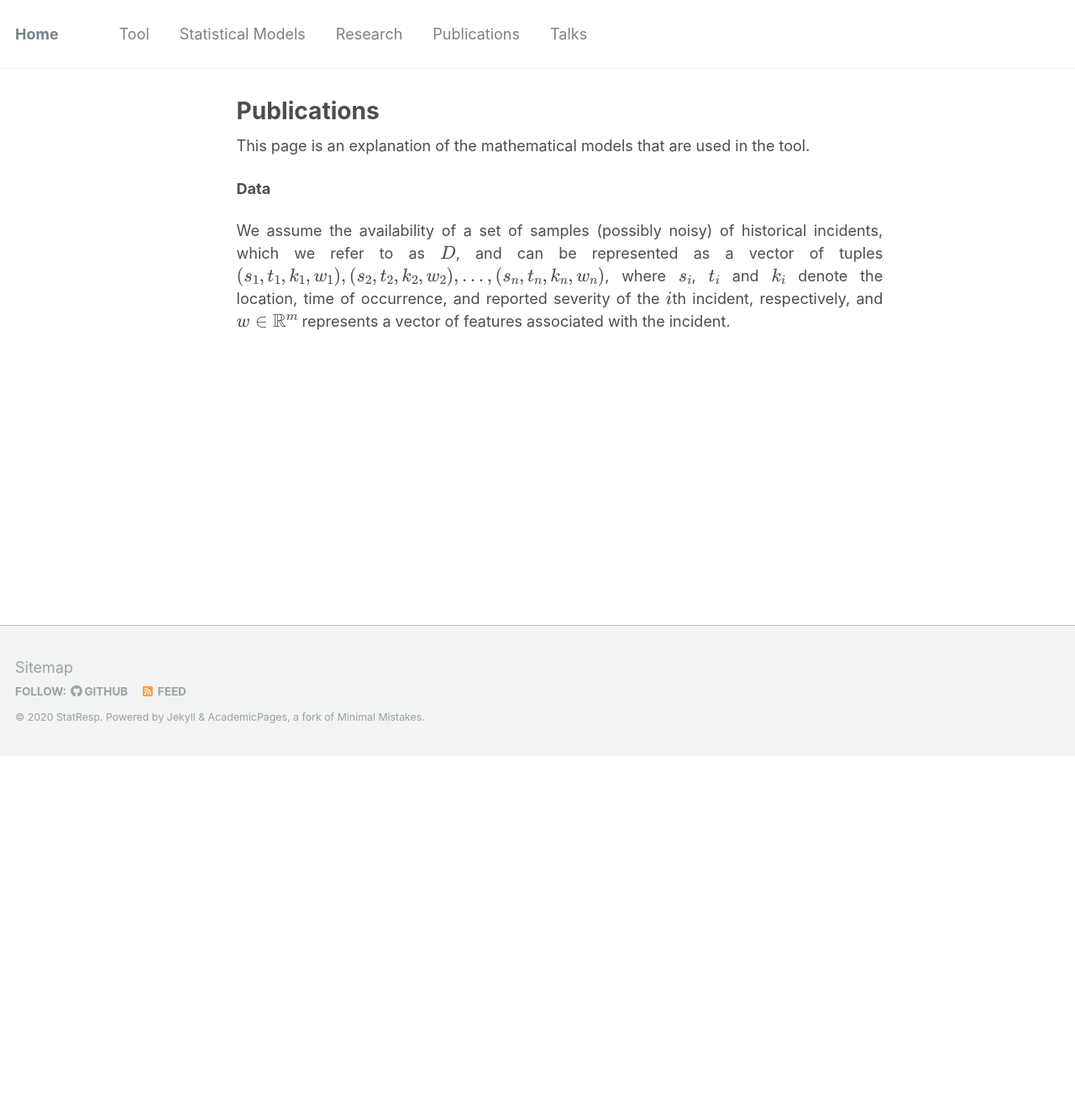
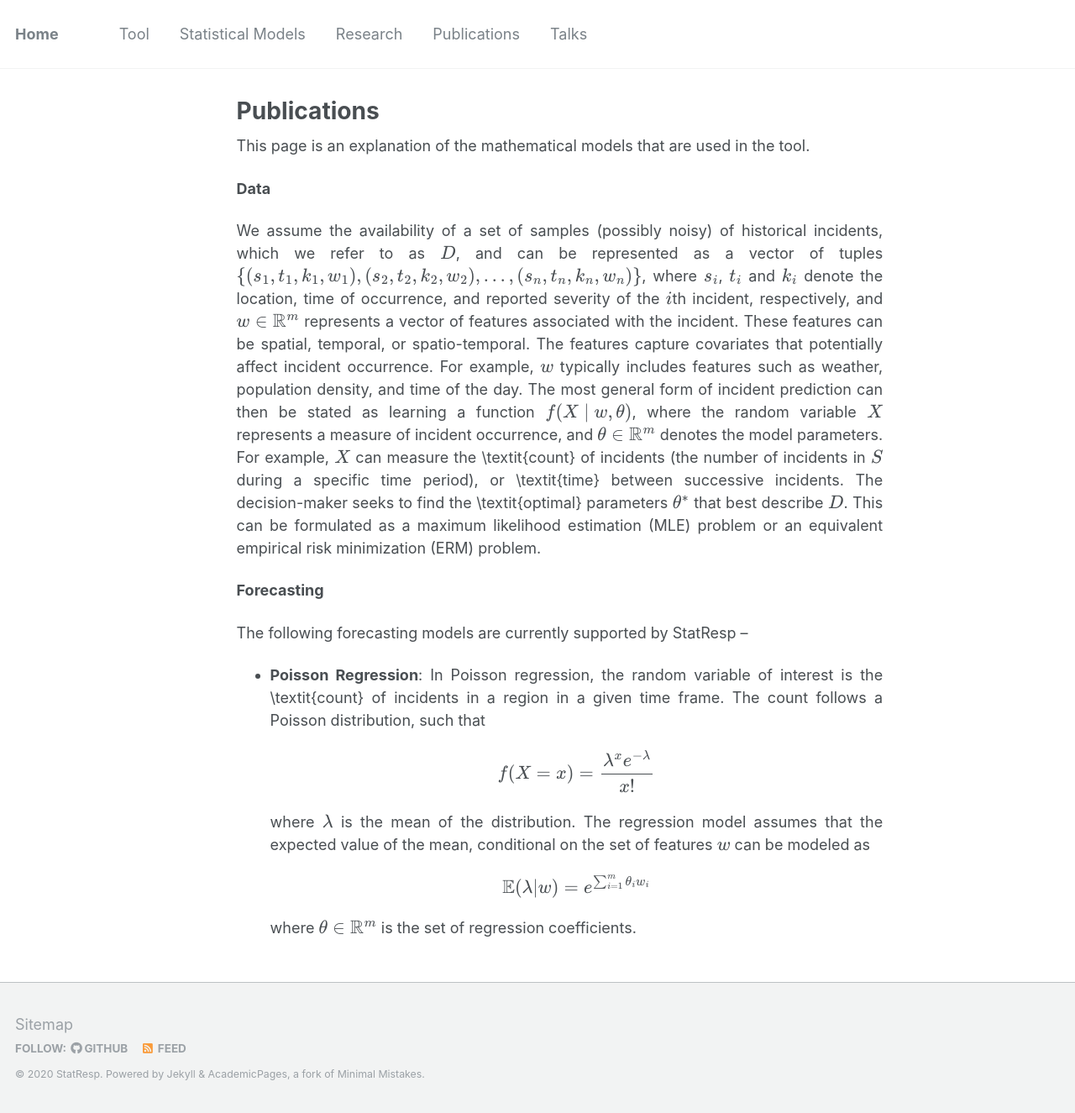
Before and after one commit to TransactiveSCC/statresp.github.io, a Jekyll site: the page built from _pages/mathdoc.md, in a window 1280 px wide. Shown: the whole page at 84% size. Built offline with Jekyll 4.4.1, drawn with Linux system fonts in a browser that asks for light colours; formulas are drawn with MathJax 3; a script that is not in the unit is left out; before the commit the page ends 900 px from its top, so only the background shows below that.

Commit message:
Poisson documentation

```diff
--- a/_pages/mathdoc.md
+++ b/_pages/mathdoc.md
@@ -10,4 +10,23 @@ This page is an explanation of the mathematical models that are used in the tool
 
 <b>Data</b>
 
-We assume the availability of a set of samples (possibly noisy) of historical incidents, which we refer to as $D$, and can be represented as a vector of tuples $\{(s_1,t_1,k_1,w_1),(s_2,t_2,k_2,w_2),\dots,(s_n,t_n,k_n,w_n)\}$, where $s_i$, $t_i$ and $k_i$ denote the location, time of occurrence, and reported severity of the $i$th incident, respectively, and $w \in \mathbb{R}^m$ represents a vector of features associated with the incident.
+We assume the availability of a set of samples (possibly noisy) of historical incidents, which we refer to as $D$, and can be represented as a vector of tuples $\\{(s_1,t_1,k_1,w_1),(s_2,t_2,k_2,w_2),\dots,(s_n,t_n,k_n,w_n)\\}$, where $s_i$, $t_i$ and $k_i$ denote the location, time of occurrence, and reported severity of the $i$th incident, respectively, and $w \in \mathbb{R}^m$ represents a vector of features associated with the incident. These features can be spatial, temporal, or spatio-temporal. The features capture covariates that potentially affect incident occurrence. For example, $w$ typically includes features such as weather, population density, and time of the day. The most general form of incident prediction can then be stated as learning a function $f(X \mid w,\theta)$, where the random variable $X$ represents a measure of incident occurrence, and $\theta \in \mathbb{R}^m$ denotes the model parameters. For example, $X$ can measure the \textit{count} of incidents (the number of incidents in $S$ during a specific time period), or \textit{time} between successive incidents. The decision-maker seeks to find the \textit{optimal} parameters $\theta^*$ that best describe $D$. This can be formulated as a maximum likelihood estimation (MLE) problem or an equivalent empirical risk minimization (ERM) problem.
+
+
+<b>Forecasting</b>
+
+The following forecasting models are currently supported by StatResp --
+
+<ul>
+<li><b>Poisson Regression</b>: In Poisson regression, the random variable of interest is the \textit{count} of incidents in a region in a given time frame. The count follows a Poisson distribution, such that
+
+    $$
+        f(X= x) = \frac{\lambda^x e^{-\lambda}}{x!}
+    $$
+    where $\lambda$ is the mean of the distribution. The regression model assumes that the expected value of the mean, conditional on the set of features $w$ can be modeled as
+
+    $$
+        \mathbb{E}(\lambda|w) = e^{\sum_{i=1}^{m} \theta_i w_i}
+    $$
+
+    where $\theta \in \mathbb{R}^m$ is the set of regression coefficients.
```
